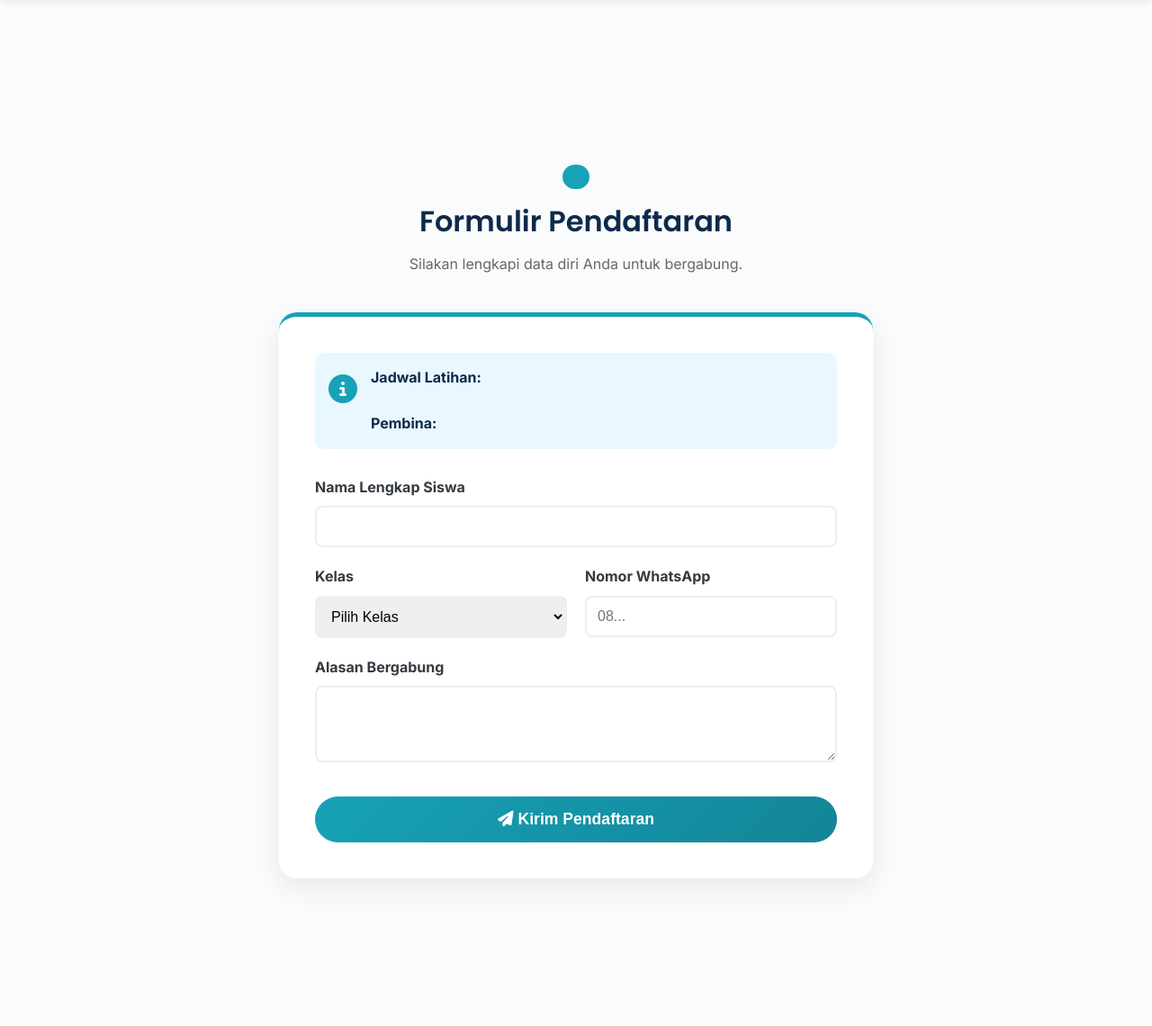
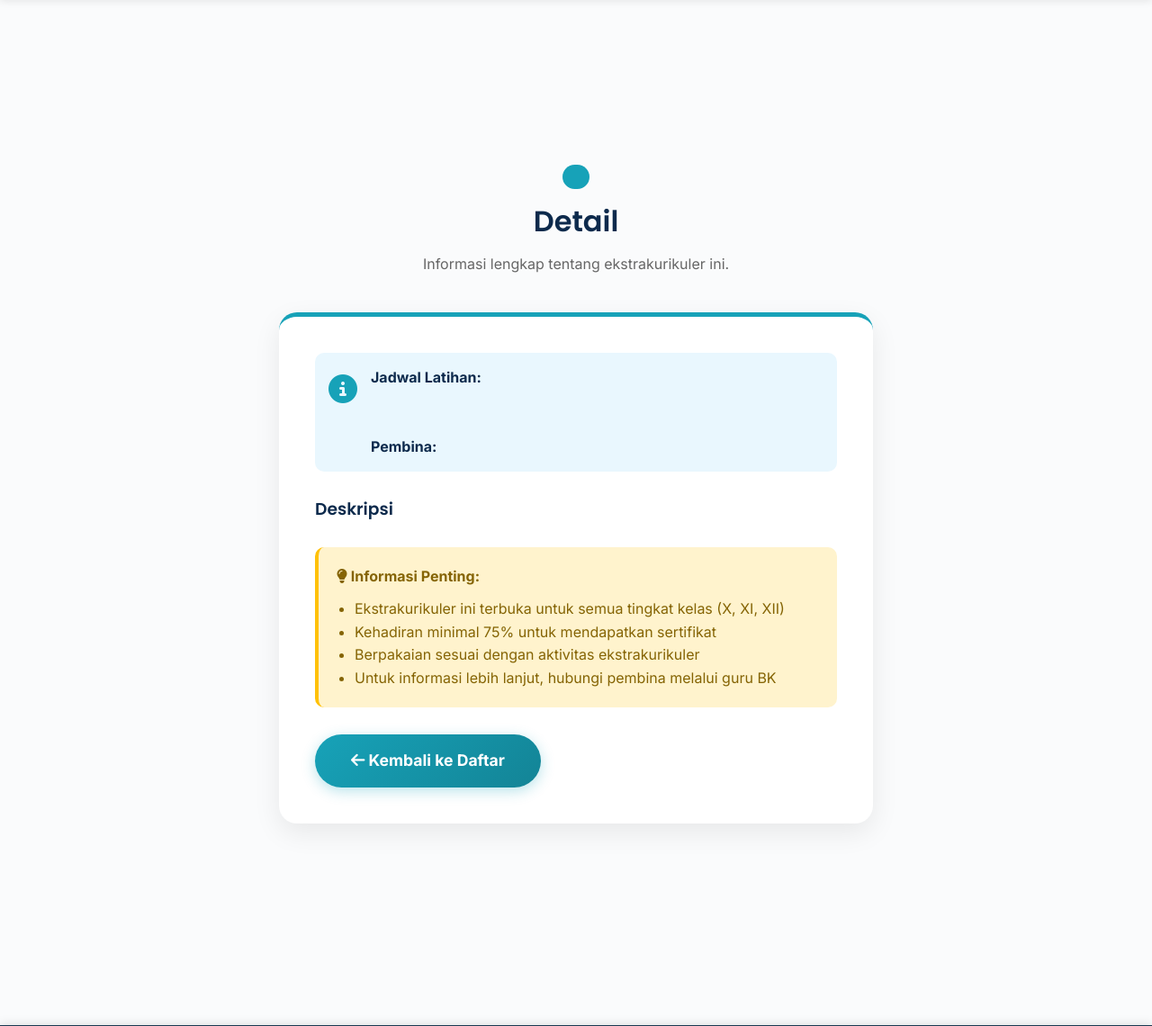
Before and after one commit to madlanh/medinaProject, a Python web app: template templates/daftar_ekskul.html in a window 1280 px wide. Shown: the part 76-1216 px from the top of the page at 90% size. Run offline with Jinja, Linux system fonts and the light colour scheme; the template is opened without the code that fills it, so the values that code supplies are empty.

Commit message:
perbaikan bug bagian ekskul

```diff
--- a/templates/daftar_ekskul.html
+++ b/templates/daftar_ekskul.html
@@ -1,13 +1,13 @@
 {% extends "base.html" %}
 
-{% block title %}Daftar {{ ekskul.nama }} - SMA Medina Bandung{% endblock %}
+{% block title %}Detail {{ ekskul.nama }} - SMA Medina Bandung{% endblock %}
 
 {% block content %}
 <div class="container" style="margin-top: 50px; margin-bottom: 100px; max-width: 700px;">
     <div style="text-align: center; margin-bottom: 40px;">
         <span style="background: #17a2b8; color: white; padding: 5px 15px; border-radius: 20px; font-size: 0.9em;">{{ ekskul.kategori }}</span>
-        <h1 style="color: #0D2A4C; margin: 15px 0;">Formulir Pendaftaran {{ ekskul.nama }}</h1>
-        <p style="color: #666;">Silakan lengkapi data diri Anda untuk bergabung.</p>
+        <h1 style="color: #0D2A4C; margin: 15px 0;">Detail {{ ekskul.nama }}</h1>
+        <p style="color: #666;">Informasi lengkap tentang ekstrakurikuler ini.</p>
     </div>
 
     <div style="background: white; padding: 40px; border-radius: 20px; box-shadow: 0 10px 30px rgba(0,0,0,0.08); border-top: 5px solid #17a2b8;">
@@ -17,46 +17,37 @@
             <div>
                 <strong style="color: #0D2A4C;">Jadwal Latihan:</strong><br>
                 <span style="color: #555;">{{ ekskul.jadwal }}</span>
-                <br>
+                <br><br>
                 <strong style="color: #0D2A4C;">Pembina:</strong><br>
                 <span style="color: #555;">{{ ekskul.pembina }}</span>
             </div>
         </div>
 
-        <form method="POST">
-            <div style="margin-bottom: 20px;">
-                <label for="nama" style="display: block; margin-bottom: 8px; font-weight: bold; color: #343a40;">Nama Lengkap Siswa</label>
-                <input type="text" id="nama" name="nama" required style="width: 100%; padding: 12px; border: 2px solid #eee; border-radius: 8px; font-size: 1em;">
-            </div>
+        <div style="margin-bottom: 30px;">
+            <h3 style="color: #0D2A4C; margin-bottom: 15px;">Deskripsi</h3>
+            <p style="color: #666; line-height: 1.8;">{{ ekskul.deskripsi }}</p>
+        </div>
 
-            <div style="display: grid; grid-template-columns: 1fr 1fr; gap: 20px; margin-bottom: 20px;">
-                <div>
-                    <label for="kelas" style="display: block; margin-bottom: 8px; font-weight: bold; color: #343a40;">Kelas</label>
-                    <select id="kelas" name="kelas" required style="width: 100%; padding: 12px; border: 2px solid #eee; border-radius: 8px; font-size: 1em;">
-                        <option value="">Pilih Kelas</option>
-                        <option value="X-1">X-1</option>
-                        <option value="X-2">X-2</option>
-                        <option value="XI-IPA">XI IPA</option>
-                        <option value="XI-IPS">XI IPS</option>
-                        <option value="XII-IPA">XII IPA</option>
-                        <option value="XII-IPS">XII IPS</option>
-                    </select>
-                </div>
-                <div>
-                    <label for="wa" style="display: block; margin-bottom: 8px; font-weight: bold; color: #343a40;">Nomor WhatsApp</label>
-                    <input type="text" id="wa" name="wa" required placeholder="08..." style="width: 100%; padding: 12px; border: 2px solid #eee; border-radius: 8px; font-size: 1em;">
-                </div>
-            </div>
+        <div style="background: #fff3cd; padding: 20px; border-radius: 10px; border-left: 4px solid #ffc107; margin-bottom: 30px;">
+            <strong style="color: #856404;"><i class="fas fa-lightbulb"></i> Informasi Penting:</strong>
+            <ul style="margin: 10px 0 0 0; padding-left: 20px; color: #856404;">
+                <li>Ekstrakurikuler ini terbuka untuk semua tingkat kelas (X, XI, XII)</li>
+                <li>Kehadiran minimal 75% untuk mendapatkan sertifikat</li>
+                <li>Berpakaian sesuai dengan aktivitas ekstrakurikuler</li>
+                <li>Untuk informasi lebih lanjut, hubungi pembina melalui guru BK</li>
+            </ul>
+        </div>
 
-            <div style="margin-bottom: 30px;">
-                <label for="alasan" style="display: block; margin-bottom: 8px; font-weight: bold; color: #343a40;">Alasan Bergabung</label>
-                <textarea id="alasan" name="alasan" rows="3" style="width: 100%; padding: 12px; border: 2px solid #eee; border-radius: 8px; font-size: 1em;"></textarea>
-            </div>
-
-            <button type="submit" style="width: 100%; padding: 15px; background: linear-gradient(135deg, #17a2b8, #138496); color: white; border: none; border-radius: 30px; font-weight: bold; font-size: 1.1em; cursor: pointer; transition: transform 0.2s;">
-                <i class="fas fa-paper-plane"></i> Kirim Pendaftaran
-            </button>
-        </form>
+        <a href="{{ url_for('public.ekstrakurikuler') }}" style="display: inline-block; padding: 15px 40px; background: linear-gradient(135deg, #17a2b8, #138496); color: white; text-decoration: none; border-radius: 30px; font-weight: bold; font-size: 1.1em; box-shadow: 0 4px 15px rgba(23,162,184,0.3); transition: all 0.3s ease;">
+            <i class="fas fa-arrow-left"></i> Kembali ke Daftar
+        </a>
     </div>
 </div>
+
+<style>
+a[style*="background: linear-gradient"]:hover {
+    transform: translateY(-2px);
+    box-shadow: 0 6px 20px rgba(23,162,184,0.4);
+}
+</style>
 {% endblock %}
--- a/templates/ekstrakurikuler.html
+++ b/templates/ekstrakurikuler.html
@@ -45,7 +45,7 @@
                 <p class="ekskul-desc">{{ ekskul.deskripsi }}</p>
 
                 <a href="{{ url_for('public.daftar_ekskul', ekskul_id=ekskul.id) }}" class="ekskul-btn" style="text-decoration: none; display: block; text-align: center;">
-                    Daftar Sekarang
+                    Lihat Detail
                 </a>
             </div>
         </div>
```
